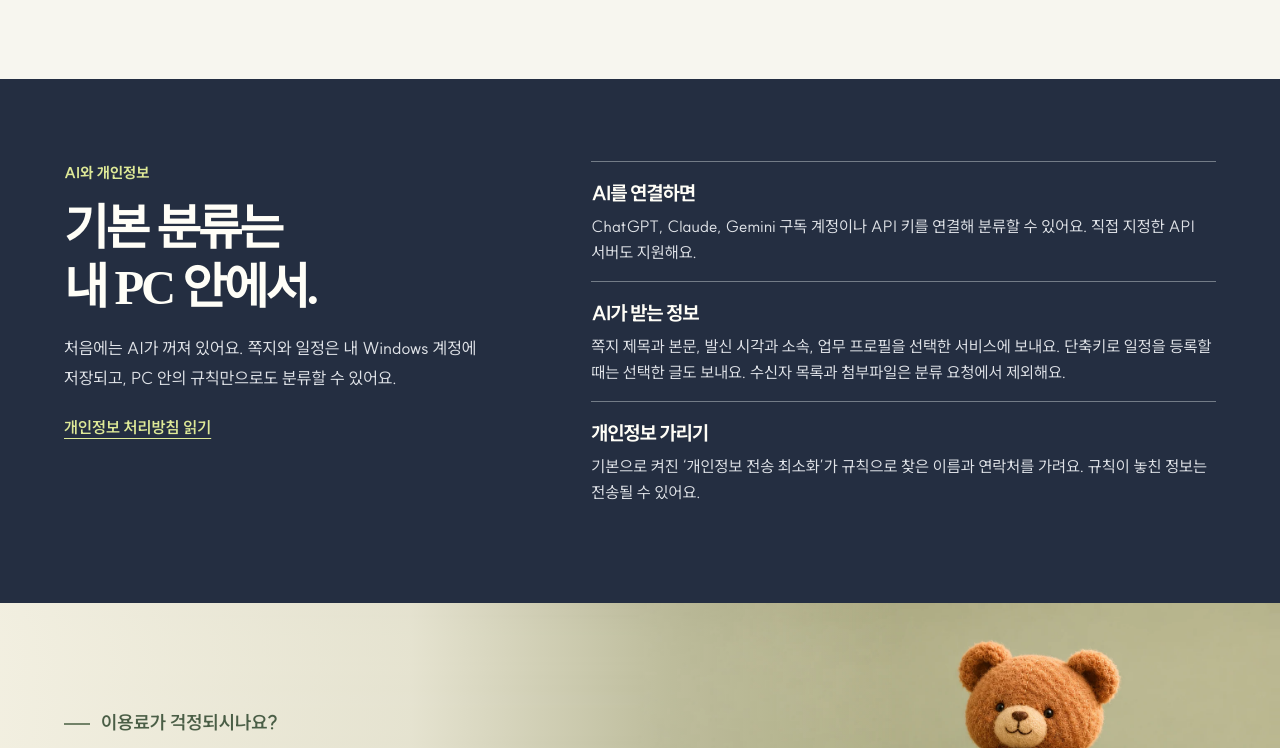
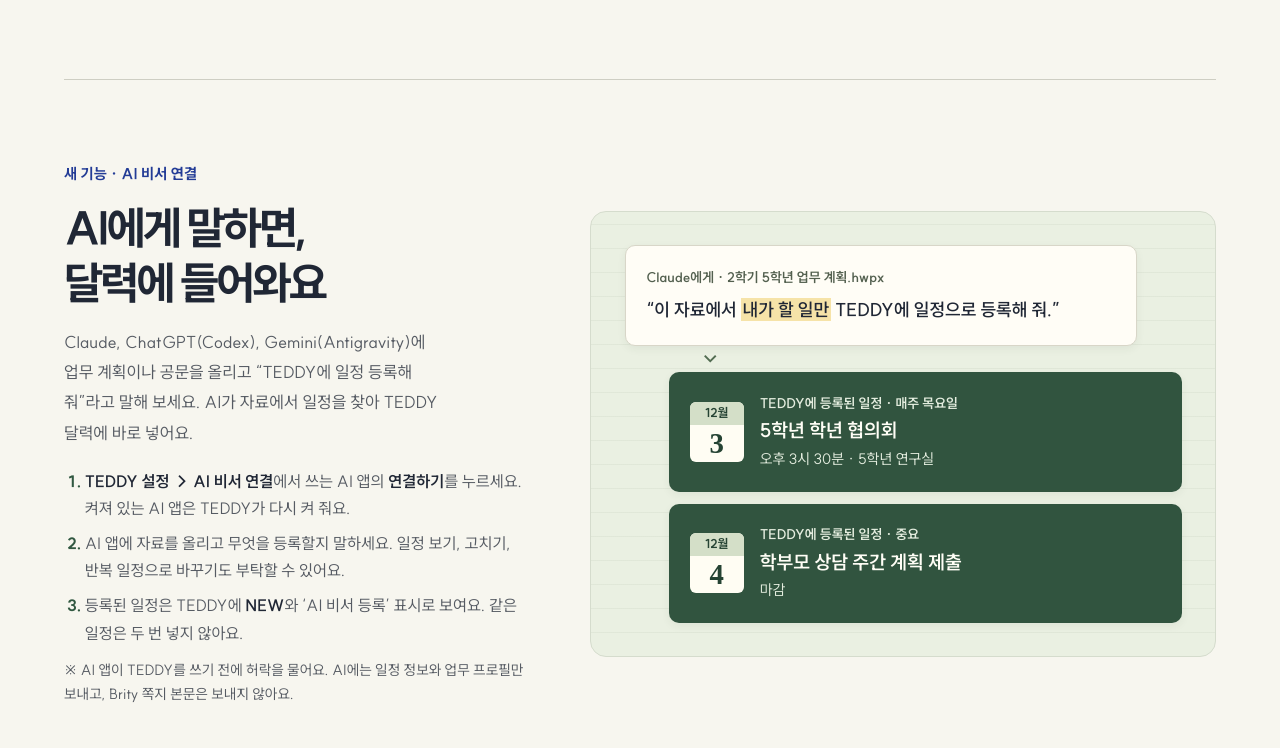
Before and after one commit to easycodingperson/teddy-website, a plain HTML site: page index.html in a window 1280 px wide. Shown: the part 3972-4720 px from the top of the page. Drawn offline with Linux system fonts and the light colour scheme.

Commit message:
TEDDY 1.1.0 배포: 다운로드·version.json 갱신, AI 비서 연결 소개와 개인정보 처리방침 추가
Co-Authored-By: Claude Opus 5.5 <noreply@anthropic.com>

```diff
--- a/index.html
+++ b/index.html
@@ -154,9 +154,36 @@
       </div>
     </figure>
   </section>
+  <section class="section wrap ai-overview" id="ai-agent" aria-labelledby="ai-agent-title">
+    <div class="ai-intro">
+      <p class="section-label">새 기능 · AI 비서 연결</p>
+      <h2 id="ai-agent-title">AI에게 말하면,<br>달력에 들어와요</h2>
+      <p class="ai-description">Claude, ChatGPT(Codex), Gemini(Antigravity)에 업무 계획이나 공문을 올리고 “TEDDY에 일정 등록해 줘”라고 말해 보세요. AI가 자료에서 일정을 찾아 TEDDY 달력에 바로 넣어요.</p>
+      <ol class="agent-steps">
+        <li><b>TEDDY 설정 → AI 비서 연결</b>에서 쓰는 AI 앱의 <b>연결하기</b>를 누르세요. 켜져 있는 AI 앱은 TEDDY가 다시 켜 줘요.</li>
+        <li>AI 앱에 자료를 올리고 무엇을 등록할지 말하세요. 일정 보기, 고치기, 반복 일정으로 바꾸기도 부탁할 수 있어요.</li>
+        <li>등록된 일정은 TEDDY에 <b>NEW</b>와 ‘AI 비서 등록’ 표시로 보여요. 같은 일정은 두 번 넣지 않아요.</li>
+      </ol>
+      <p class="ai-note-disclaimer">※ AI 앱이 TEDDY를 쓰기 전에 허락을 물어요. AI에는 일정 정보와 업무 프로필만 보내고, Brity 쪽지 본문은 보내지 않아요.</p>
+    </div>
+    <figure class="ai-example" aria-label="AI 앱에 업무 계획을 올리고 TEDDY에 일정을 등록한 예시">
+      <div class="ai-note">
+        <p class="ai-note-source">Claude에게 · 2학기 5학년 업무 계획.hwpx</p>
+        <blockquote>“이 자료에서 <mark>내가 할 일만</mark> TEDDY에 일정으로 등록해 줘.”</blockquote>
+      </div>
+      <div class="ai-entry">
+        <div class="ai-date"><span>12월</span><b>3</b></div>
+        <div><p>TEDDY에 등록된 일정 · 매주 목요일</p><strong>5학년 학년 협의회</strong><time datetime="2026-12-03T15:30">오후 3시 30분 · 5학년 연구실</time></div>
+      </div>
+      <div class="ai-entry">
+        <div class="ai-date"><span>12월</span><b>4</b></div>
+        <div><p>TEDDY에 등록된 일정 · 중요</p><strong>학부모 상담 주간 계획 제출</strong><time datetime="2026-12-04">마감</time></div>
+      </div>
+    </figure>
+  </section>
   <section class="info-band" id="ai" aria-labelledby="ai-title"><div class="wrap info-grid">
     <div><p class="section-label">AI와 개인정보</p><h2 id="ai-title">기본 분류는 <br>내 PC 안에서.</h2><p>처음에는 AI가 꺼져 있어요. 쪽지와 일정은 내 Windows 계정에 저장되고, PC 안의 규칙만으로도 분류할 수 있어요.</p><a class="under" href="privacy.html">개인정보 처리방침 읽기</a></div>
-    <dl id="privacy"><div><dt>AI를 연결하면</dt><dd>ChatGPT, Claude, Gemini 구독 계정이나 API 키를 연결해 분류할 수 있어요. 직접 지정한 API 서버도 지원해요.</dd></div><div><dt>AI가 받는 정보</dt><dd>쪽지 제목과 본문, 발신 시각과 소속, 업무 프로필을 선택한 서비스에 보내요. 단축키로 일정을 등록할 때는 선택한 글도 보내요. 수신자 목록과 첨부파일은 분류 요청에서 제외해요.</dd></div><div><dt>개인정보 가리기</dt><dd>기본으로 켜진 ‘개인정보 전송 최소화’가 규칙으로 찾은 이름과 연락처를 가려요. 규칙이 놓친 정보는 전송될 수 있어요.</dd></div></dl>
+    <dl id="privacy"><div><dt>AI를 연결하면</dt><dd>ChatGPT, Claude, Gemini 구독 계정이나 API 키를 연결해 분류할 수 있어요. 직접 지정한 API 서버도 지원해요.</dd></div><div><dt>AI가 받는 정보</dt><dd>쪽지 제목과 본문, 발신 시각과 소속, 업무 프로필을 선택한 서비스에 보내요. 단축키로 일정을 등록할 때는 선택한 글도 보내요. 수신자 목록과 첨부파일은 분류 요청에서 제외해요.</dd></div><div><dt>AI 비서를 연결하면</dt><dd>연결한 AI 앱이 TEDDY 일정의 제목·날짜·시각·장소·태그와 업무 프로필을 읽고 일정을 넣거나 고쳐요. 직접 만든 일정과 AI 비서가 만든 일정의 메모도 읽을 수 있어요. Brity 쪽지 본문과 원문은 보내지 않아요.</dd></div><div><dt>개인정보 가리기</dt><dd>기본으로 켜진 ‘개인정보 전송 최소화’가 규칙으로 찾은 이름과 연락처를 가려요. 규칙이 놓친 정보는 전송될 수 있어요.</dd></div></dl>
   </div></section>
   <section class="pricing" id="pricing" aria-labelledby="pricing-title">
     <div class="pricing-scene" aria-hidden="true"></div>
@@ -178,13 +205,14 @@
       <summary>브리티 메신저(Brity Messenger) 개발사가 공식 제작한 프로그램인가요?</summary>
       <p>TEDDY는 현직 교사가 업무 편의를 위해 개발한 프로그램으로서 브리티 메신저 개발사가 공식 제작 및 유지보수를 하지 않아요. TEDDY 오류 및 개선사항 문의는 하단의 '<a href="contact.html">개발자 문의</a>'를 눌러 알려주세요.</p>
     </details>
+    <details><summary>Claude나 ChatGPT에게 말해서 일정을 넣을 수 있나요?</summary><p>네. TEDDY 1.1.0부터 설정의 ‘AI 비서 연결’에서 Claude 데스크톱 앱, Claude Code, ChatGPT(Codex) 앱, Gemini(Antigravity)를 연결할 수 있어요. 연결한 AI에게 업무 계획이나 공문을 올리고 “TEDDY에 일정 등록해 줘”라고 말하면 일정이 TEDDY 달력에 들어와요. TEDDY가 꺼져 있어도 AI가 부르면 저절로 켜져요.</p></details>
     <details><summary>TEDDY 이용료는 얼마인가요?</summary><p>TEDDY의 설치와 이용은 무료예요. 선택 기능인 AI 분류에 외부 구독 계정이나 API 키를 연결하면 해당 서비스의 요금이 별도로 적용될 수 있어요.</p></details>
     <details><summary>어떤 PC에서 쓸 수 있나요?</summary><p>Windows 10·11 64비트 PC에서 사용해요. 쪽지를 가져오려면 Brity 메신저 PC 프로그램을 실행하고 로그인해 주세요.</p></details>
     <details><summary>쪽지를 언제 가져오나요?</summary><p>처음에는 자동 동기화가 꺼져 있어요. ‘지금 동기화’를 누르면 열려 있는 Brity 창에서 쪽지를 읽어요. 설정에서 자동 동기화 시각을 정할 수도 있어요.</p></details>
     <details><summary>PC를 바꾸거나 기록을 지우려면요?</summary><p>설정의 ‘데이터 관리’에서 백업 파일을 만들고 다른 PC에서 불러올 수 있어요. 모든 기록을 지우려면 ‘데이터 초기화’를 선택하세요.</p></details>
     <details><summary>구글 캘린더와 연결할 수 있나요?</summary><p>구글 캘린더로 보내기는 준비 중이에요. 현재 버전에서는 TEDDY 안의 달력에서 일정을 확인하고 관리할 수 있어요.</p></details>
   </div></section>
-  <section class="wrap release" id="release" aria-labelledby="release-title"><div><h2 id="release-title">TEDDY 다운로드</h2><p>Windows 10·11 64비트용 설치 파일 · 버전 1.0.1 · 121 MiB</p></div><a class="btn dark" href="download.html#start">TEDDY 다운로드</a></section>
+  <section class="wrap release" id="release" aria-labelledby="release-title"><div><h2 id="release-title">TEDDY 다운로드</h2><p>Windows 10·11 64비트용 설치 파일 · 버전 1.1.0 · 121 MiB</p></div><a class="btn dark" href="download.html#start">TEDDY 다운로드</a></section>
 </main>
 <footer class="site-footer"><div class="wrap"><a class="brand" href="index.html"><img src="bear.svg" width="30" height="28" alt="">TEDDY</a><span>© 2026 TEDDY</span><a href="privacy.html">개인정보 처리방침</a><a href="contact.html">개발자 문의</a></div></footer>
 </body></html>
--- a/site.css
+++ b/site.css
@@ -286,6 +286,11 @@ kbd { border: 1px solid #a6a795; border-bottom-width: 2px; border-radius: 3px; p
 .ai-guide figure img { width:100%; height:auto }
 .ai-pill { margin-top:22px; border-radius:999px }
 .ai-note-disclaimer { margin-top:12px; color:var(--muted); font-size:.9rem }
+.agent-steps { margin:20px 0 0; padding-left:1.3em; line-height:1.7; color:var(--muted) }
+.agent-steps li + li { margin-top:8px }
+.agent-steps li::marker { font-weight:800; color:#315841 }
+.agent-steps b { color:var(--ink, inherit) }
+.ai-entry + .ai-entry { margin-top:12px }
 .ai-guide { max-width:850px; padding-block:clamp(36px,5vw,74px) }
 .ai-guide-intro { border-bottom:2px solid #49684c; padding-bottom:24px }
 .ai-guide h1 { margin-bottom:15px; font-size:clamp(2.1rem,4vw,3.5rem) }
```
Also changed, not shown: download.html (+3 -3 lines), privacy.html (+13 -2 lines), version.json (+5 -5 lines).
